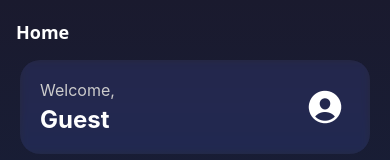
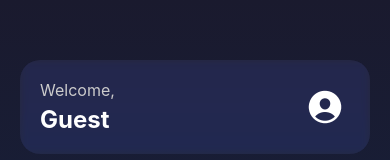
Before and after one commit to TalesD/sfa-church, a React Native app: screen /Home in a window 390 px wide. Shown: the top 160 px of the page. Built offline with nearby package versions, Linux system fonts and the light colour scheme.

Commit message:
removendo o titulo das telas

```diff
--- a/App.tsx
+++ b/App.tsx
@@ -42,11 +42,11 @@ function TabNavigator() {
             case 'Events':
               iconName = focused ? 'calendar' : 'calendar-outline';
               break;
+            case 'Check-in':
+              iconName = focused ? 'checkmark-circle' : 'checkmark-circle-outline';
+              break;
             case 'Groups':
               iconName = focused ? 'people' : 'people-outline';
-              break;
-            case 'Check-in':
-              iconName = focused ? 'checkmark-circle' : 'checkmark-circle-outline';
               break;
             default:
               iconName = 'help-outline';
@@ -77,27 +77,27 @@ function TabNavigator() {
              <Tab.Screen
          name="Home"
          component={HomeScreen}
-         options={{ title: 'Home' }}
+         options={{ headerShown: false }}
        />
        <Tab.Screen
          name="Give"
          component={GiveScreen}
-         options={{ title: 'Give' }}
+         options={{ headerShown: false }}
        />
        <Tab.Screen
          name="Events"
          component={EventsScreen}
-         options={{ title: 'Events' }}
+         options={{ headerShown: false }}
        />
        <Tab.Screen
          name="Groups"
          component={GroupsScreen}
-         options={{ title: 'Groups' }}
+         options={{ headerShown: false }}
        />
        <Tab.Screen
          name="Check-in"
          component={CheckInScreen}
-         options={{ title: 'Check-in' }}
+         options={{ headerShown: false }}
        />
     </Tab.Navigator>
   );
```
